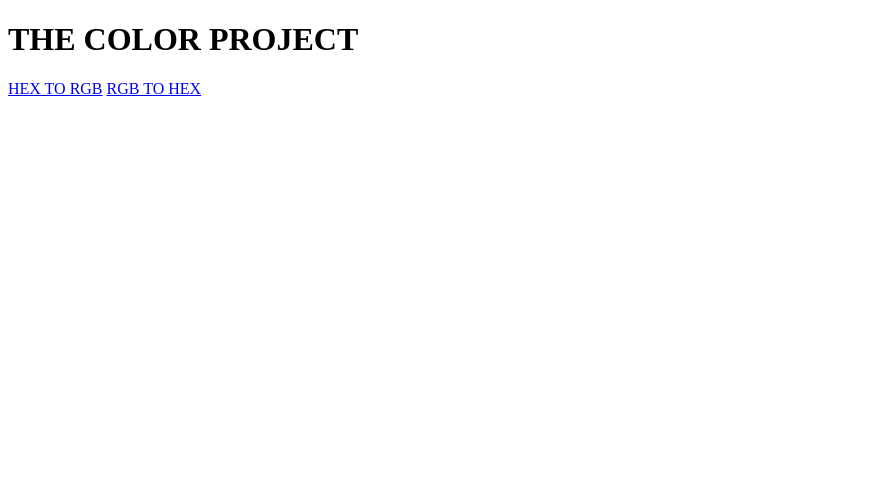
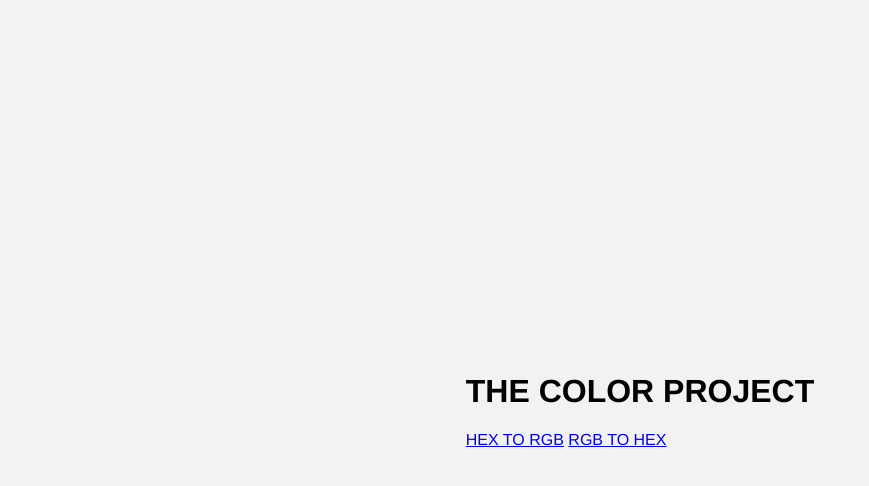
Before and after one commit to Hugotk64/colorFlip, a SvelteKit app: page / in a window 1280 px wide. Shown: the top 486 px of the page, without its empty margins (0-869 px from the left). Built offline with nearby package versions, Linux system fonts and the light colour scheme.

Commit message:
style: body content center, full screen, set background and font.

```diff
--- a/src/routes/+page.svelte
+++ b/src/routes/+page.svelte
@@ -4,3 +4,24 @@
 	<a href="/" class="button">HEX TO RGB</a>
 	<a href="/" class="button">RGB TO HEX</a>
 </div>
+
+<style>
+    :root {
+        --color-body-bg: #F2F2F2;
+    }
+
+    :global(body){
+        font-family: Helvetica,sans-serif;
+        background-color: var(--color-body-bg);
+        /* Center content */
+        display: flex;
+        justify-content: center;
+        align-items: center;
+        /* Cover full screen */
+        height: 100vh;
+        width: 100wh;
+
+        margin: 0;
+    }
+
+</style>
```
